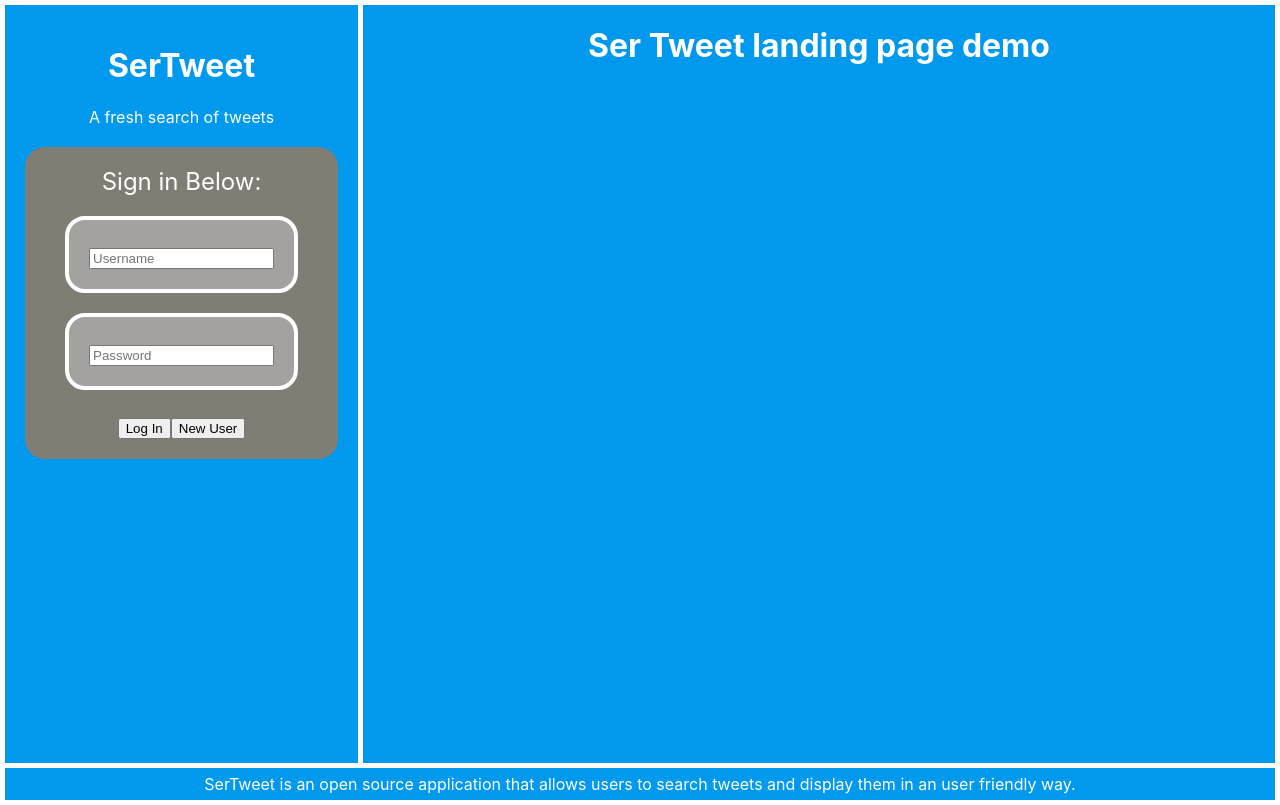
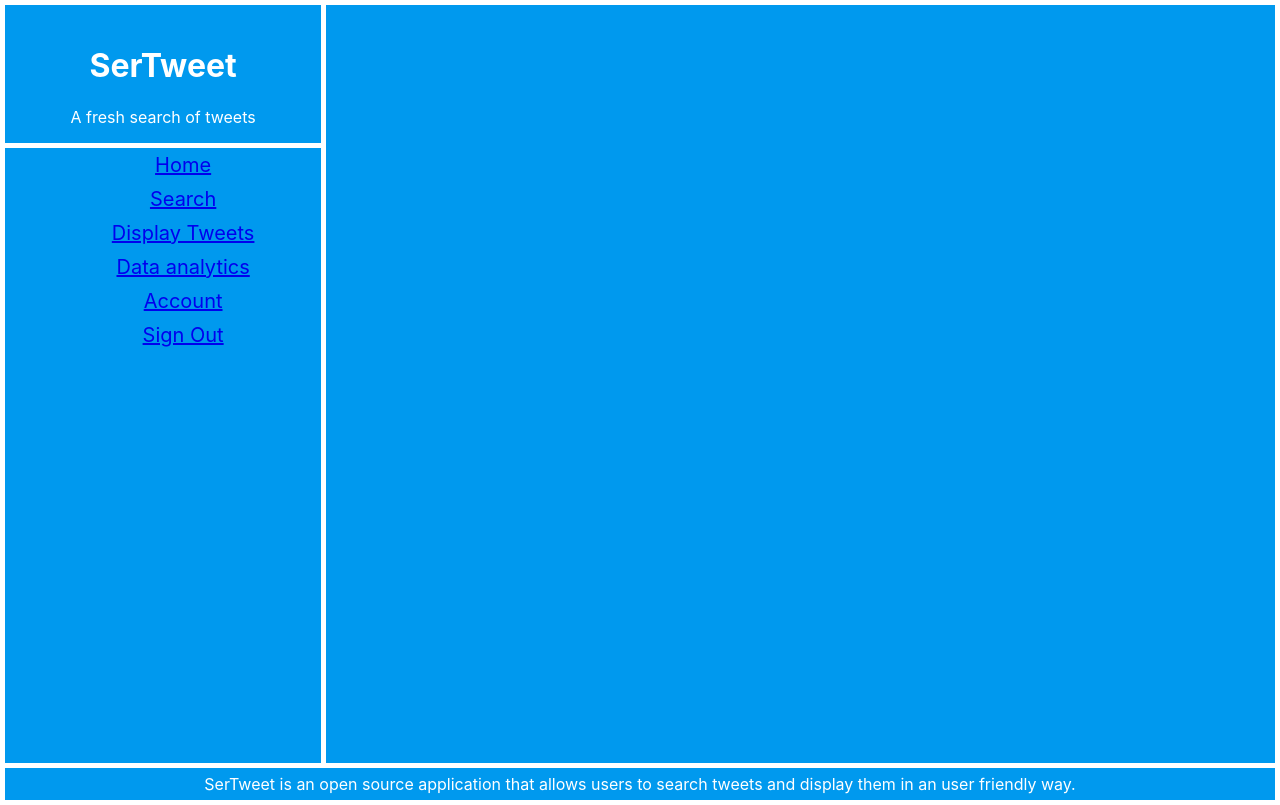
Before and after one commit to EA-Cortes/TweetFul, a React (Create React App) app in the folder tweetful/: page / in a window 1280 px wide. Built offline with nearby package versions, Linux system fonts and the light colour scheme.

Commit message:
Styling change

```diff
--- a/tweetful/src/App.js
+++ b/tweetful/src/App.js
@@ -18,7 +18,7 @@ const App = () =>{
   const [loggedIn, setLoggedIn] = useState(false);
 
   useEffect(()=>{
-    // setLoggedIn(true);
+    setLoggedIn(true);
   });
   return (
     loggedIn?
@@ -70,15 +70,8 @@ const App = () =>{
               <Route exact path="/" component={""} />
             </Switch>
            </div>
-
-
-
-
-
           </Router>
-
         </div>
-
         <Footer/>
     </div>
 
```
